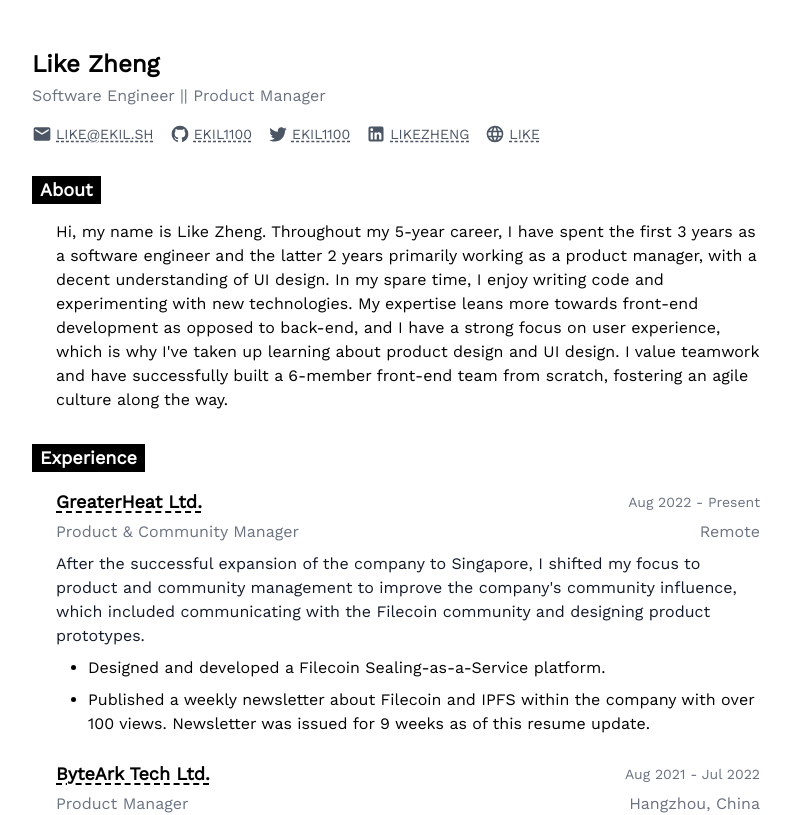
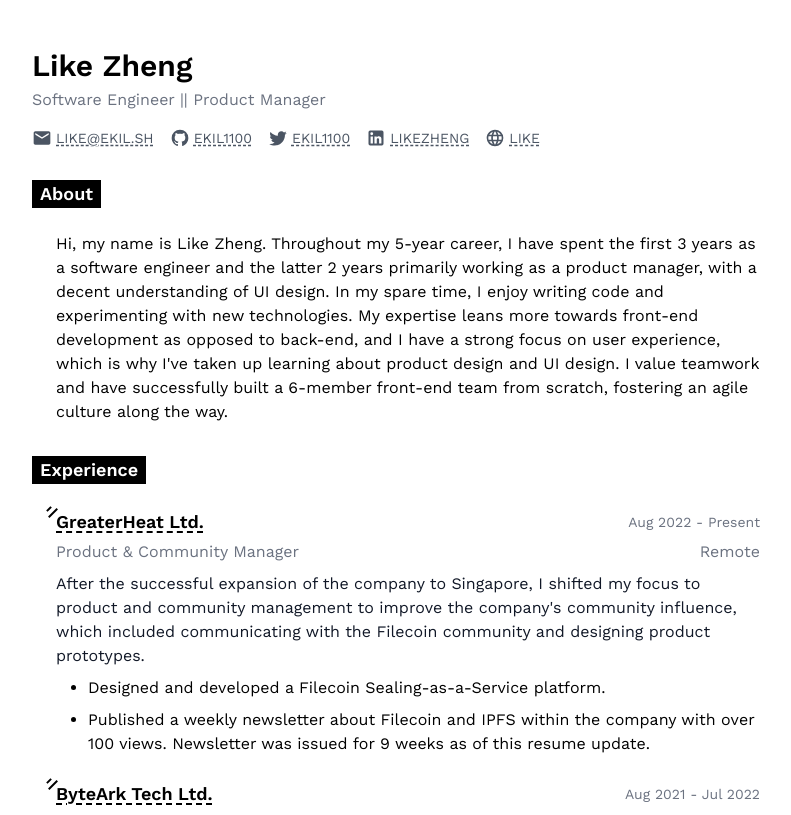
Before and after one commit to ekil1100/resume, a React (Vite) app: page / in a window 1280 px wide. Shown: the top 815 px of the page, without its empty margins (232-1023 px from the left). Built offline with nearby package versions, Linux system fonts and the light colour scheme.

Commit message:
skill, education, lang

```diff
--- a/resume.json
+++ b/resume.json
@@ -188,25 +188,17 @@
   ],
   "skills": [
     {
-      "name": "Front-end Development",
+      "name": "Front-end",
       "level": "Senior",
       "keywords": ["JavaScript", "TypeScript", "NextJS", "ReactJS", "Graphql"]
     },
     {
-      "name": "Back-end Development",
+      "name": "Back-end",
       "level": "Senior",
-      "keywords": [
-        "NodeJS",
-        "PostgreSQL",
-        "Prisma",
-        "NextJS",
-        "Serverless",
-        "Docker",
-        "Graphql"
-      ]
+      "keywords": ["NodeJS", "PostgreSQL", "Prisma", "NextJS", "Graphql"]
     },
     {
-      "name": "Mobile Development",
+      "name": "Mobile",
       "level": "Intermediate",
       "keywords": ["Flutter", "Dart"]
     },
@@ -217,7 +209,7 @@
     },
     {
       "name": "Project Management",
-      "level": "Senior",
+      "level": "Intermediate",
       "keywords": ["Agile", "Scrum", "Linear"]
     },
     {
--- a/src/App.tsx
+++ b/src/App.tsx
@@ -79,7 +79,7 @@ function App() {
                             <h3>
                                 <Link
                                     href={job.url}
-                                    className='underline-offset-4'
+                                    className='underline-offset-4 text-with-slashes'
                                 >
                                     {job.name}
                                 </Link>
@@ -112,7 +112,9 @@ function App() {
                         className='mb-6'
                     >
                         <div className='flex justify-between items-center mb-1'>
-                            <h3>{project.name}</h3>
+                            <h3 className='text-with-slashes'>
+                                {project.name}
+                            </h3>
                             <div className='text-gray-500 text-sm'>
                                 <Time
                                     startDate={project.startDate}
@@ -144,51 +146,71 @@ function App() {
                 ))}
             </section>
             <section>
-                <h2>Skills</h2>
-                <ul>
-                    {cv.skills.map((skill) => (
-                        <li key={skill.name}>
-                            <h3 className='text-lg'>{skill.name}</h3>
-                            <ul>
-                                {skill.keywords.map((keyword) => (
-                                    <li key={keyword}>{keyword}</li>
-                                ))}
-                            </ul>
-                        </li>
-                    ))}
-                </ul>
-            </section>
-            <section>
                 <h2>Education</h2>
                 {cv.education.map((school) => (
-                    <div key={school.institution}>
-                        <h3 className='text-lg'>{school.institution}</h3>
-                        <div className='text-gray-500 text-sm'>
-                            {school.area}
+                    <div key={school.institution} className='mb-6'>
+                        <div className='flex justify-between items-center mb-1'>
+                            <h3 className='text-with-slashes'>
+                                <Link
+                                    href={school.url}
+                                    className='underline-offset-4 text-with-slashes'
+                                >
+                                    {school.institution}
+                                </Link>
+                            </h3>
+                            <div className='text-gray-500 text-sm'>
+                                <Time
+                                    startDate={school.startDate}
+                                    endDate={school.endDate}
+                                />
+                            </div>
                         </div>
                         <div className='text-gray-500 text-sm'>
-                            {school.startDate} - {school.endDate}
+                            {school.studyType} of {school.area}
                         </div>
-                        {/* <ul>
-                            {school.courses.map((course) => (
-                                <li key={course}>{course}</li>
-                            ))}
-                        </ul> */}
                     </div>
                 ))}
             </section>
             <section>
+                <h2>Skills</h2>
+                <div>
+                    {cv.skills.map((skill) => (
+                        <div key={skill.name} className='mb-4'>
+                            <div className='flex gap-2 items-baseline mb-1'>
+                                <h4>{skill.name}</h4>
+                                <small className='text-gray-500'>
+                                    {skill.level}
+                                </small>
+                            </div>
+                            <div>
+                                {skill.keywords.map((item) => (
+                                    <span
+                                        key={item}
+                                        className='border border-black px-2 py-0.5 mr-2 text-sm'
+                                    >
+                                        {item}
+                                    </span>
+                                ))}
+                            </div>
+                        </div>
+                    ))}
+                </div>
+            </section>
+            <section>
                 <h2>Languages</h2>
-                <ul>
+                <div>
                     {cv.languages.map((language) => (
-                        <li key={language.language}>
-                            <h3 className='text-lg'>{language.language}</h3>
-                            <div className='text-gray-500 text-sm'>
+                        <div
+                            key={language.language}
+                            className='flex gap-2 items-baseline mb-1'
+                        >
+                            <h4>{language.language}</h4>
+                            <small className='text-gray-500'>
                                 {language.fluency}
-                            </div>
-                        </li>
+                            </small>
+                        </div>
                     ))}
-                </ul>
+                </div>
             </section>
         </main>
     )
--- a/src/index.css
+++ b/src/index.css
@@ -1,4 +1,4 @@
-@import url('https://fonts.googleapis.com/css2?family=Work+Sans&display=swap');
+@import url('https://fonts.googleapis.com/css2?family=Work+Sans:wght@400;500;600;700;800;900&display=swap');
 
 @tailwind base;
 @tailwind components;
@@ -10,18 +10,22 @@ body {
 }
 
 h1 {
-    @apply text-2xl font-bold;
+    @apply text-3xl font-semibold;
 }
 
 h2 {
-    @apply text-lg font-bold;
-    @apply mb-4;
+    @apply text-lg font-semibold;
+    @apply mb-6;
     @apply -ml-6;
     @apply text-white bg-black w-max px-2;
 }
 
 h3 {
-    @apply text-lg font-bold;
+    @apply text-lg font-semibold;
+}
+
+h4 {
+    @apply font-semibold;
 }
 
 section {
@@ -37,3 +41,33 @@ li {
     @apply ml-8;
     @apply mb-2;
 }
+
+.text-with-slashes {
+    position: relative;
+    display: inline-block;
+    /* padding-left: 15px; */
+}
+
+.text-with-slashes::before {
+    content: '';
+    position: absolute;
+    left: -8px;
+    top: -2px;
+    width: 2px;
+    height: 6px;
+    background-color: black;
+    transform: rotate(45deg);
+}
+
+.text-with-slashes::after {
+    content: '';
+    position: absolute;
+    left: -8px;
+    top: -5px;
+    width: 2px;
+    height: 12px;
+    background-color: black;
+    transform: rotate(45deg);
+    margin-top: 4px;
+    margin-left: 4px;
+}
```
